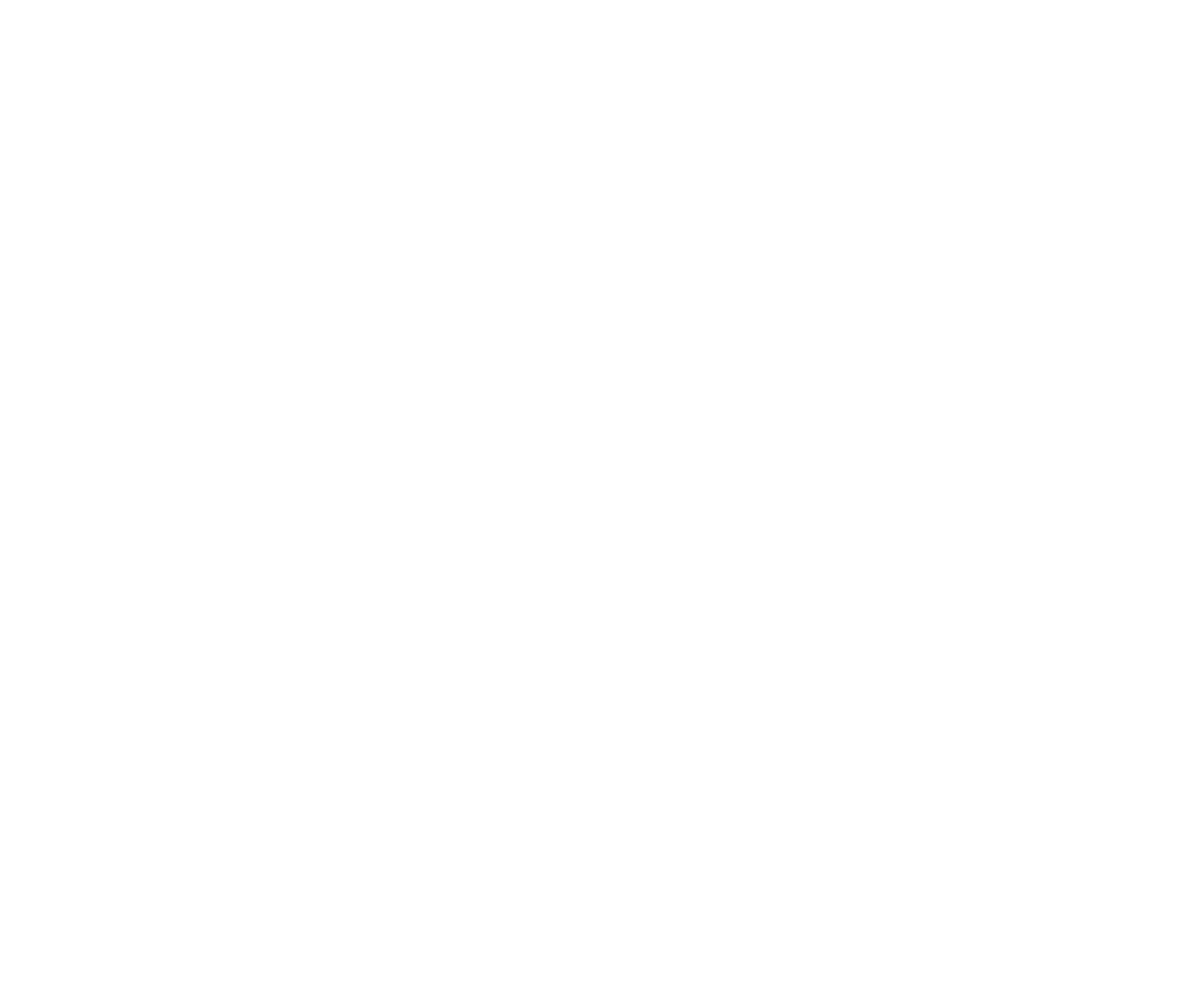
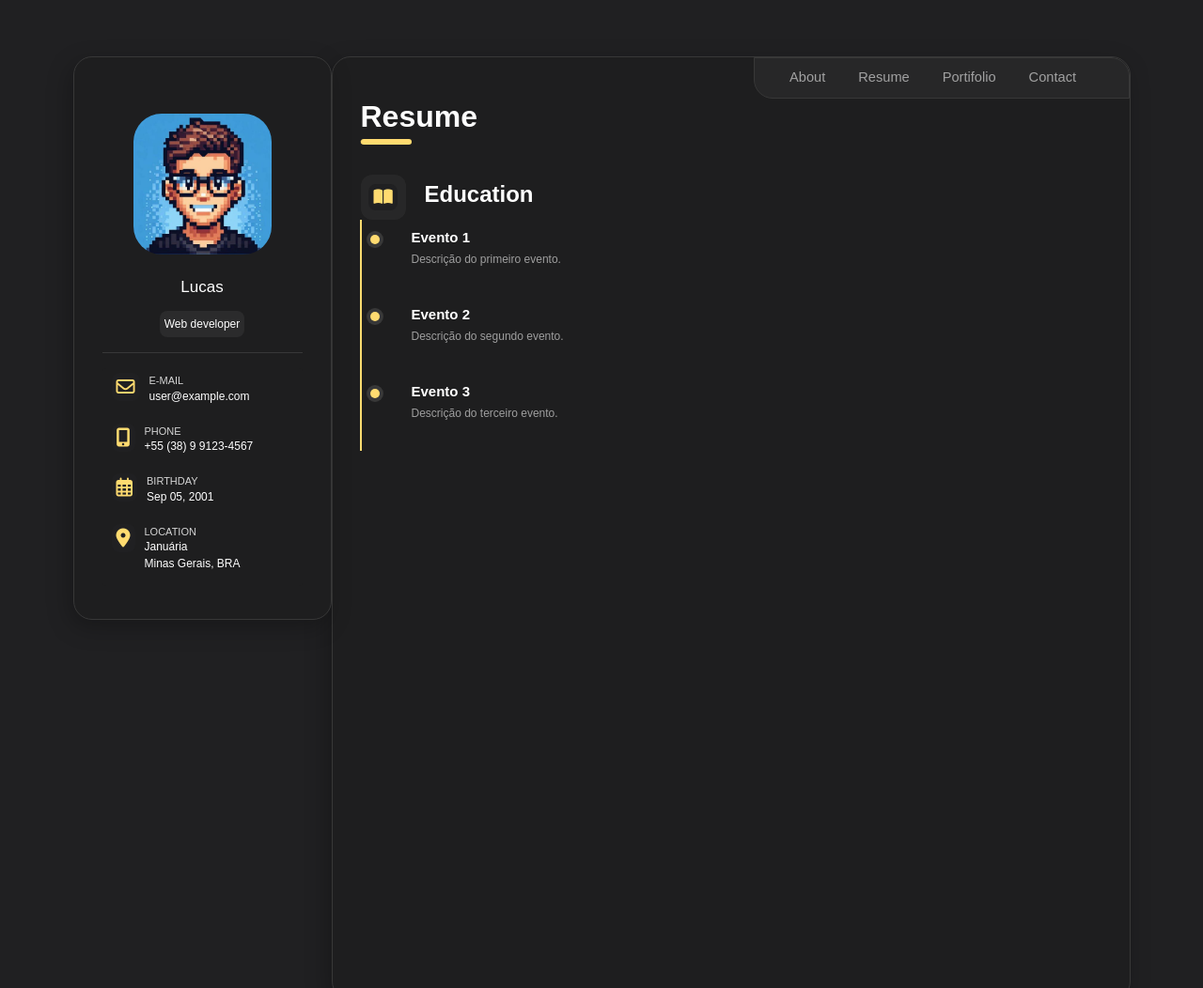
Before and after one commit to iamlucasmagalhaes/personal-portfolio, a plain HTML site: page resume.html in a window 1280 px wide. Shown: the top 1052 px of the page at 94% size. Before the commit the page ends 800 px from the top, so only its background shows below. Drawn offline with nearby package versions, Linux system fonts and the light colour scheme.

Commit message:
education section finished

```diff
--- a/resume.html
+++ b/resume.html
@@ -0,0 +1,139 @@
+<!DOCTYPE html>
+<html lang="pt-br">
+<head>
+    <meta charset="UTF-8">
+    <meta name="viewport" content="width=device-width, initial-scale=1.0">
+    <!--Bootstrap-->
+    <link href="https://cdn.jsdelivr.net/npm/bootstrap@5.3.3/dist/css/bootstrap.min.css" rel="stylesheet" integrity="sha384-QWTKZyjpPEjISv5WaRU9OFeRpok6YctnYmDr5pNlyT2bRjXh0JMhjY6hW+ALEwIH" crossorigin="anonymous">
+    <script defer src="https://cdn.jsdelivr.net/npm/bootstrap@5.3.3/dist/js/bootstrap.bundle.min.js" integrity="sha384-YvpcrYf0tY3lHB60NNkmXc5s9fDVZLESaAA55NDzOxhy9GkcIdslK1eN7N6jIeHz" crossorigin="anonymous"></script>
+    <!--Fonts-->
+    <link rel="preconnect" href="https://fonts.googleapis.com">
+    <link rel="preconnect" href="https://fonts.gstatic.com" crossorigin>
+    <link href="https://fonts.googleapis.com/css2?family=Poppins:wght@300;400;500;600&display=swap" rel="stylesheet">
+    <link rel="stylesheet" href="https://cdnjs.cloudflare.com/ajax/libs/font-awesome/6.7.1/css/all.min.css" integrity="sha512-5Hs3dF2AEPkpNAR7UiOHba+lRSJNeM2ECkwxUIxC1Q/FLycGTbNapWXB4tP889k5T5Ju8fs4b1P5z/iB4nMfSQ==" crossorigin="anonymous" referrerpolicy="no-referrer" />
+    <!--CSS-->
+    <link rel="stylesheet" href="style/style.css">
+    <link rel="stylesheet" href="style/timeline.css">
+    <title>Document</title>
+</head>
+<body>
+    <div class="container">
+        <div class="container-md">
+            <img src="assets/127453899.jpeg" alt="" class="porfile-img">
+
+            <div class="info-content">
+                <h1>Lucas</h1>
+
+                <span>Web developer</span>
+            </div>
+
+            <div class="sidebar-info">
+                <div class="separator"></div>
+                <ul class="list-group">
+                    <li class="list-group-item">
+                        <div class="icon-box">
+                            <i class="fa-regular fa-envelope"></i>
+                        </div>
+                        <div class="contact-info">
+                            <p class="email-title">E-mail</p>
+                            <p class="email-example">user@example.com</p>
+                        </div>
+                    </li>
+                    <li class="list-group-item">
+                        <div class="icon-box">
+                            <i class="fa-solid fa-mobile-screen-button"></i>
+                        </div>
+                        <div class="contact-info">
+                            <p class="email-title">Phone</p>
+                            <p class="email-example">+55 (38) 9 9123-4567</p>
+                        </div>
+                    </li>
+                    <li class="list-group-item">
+                        <div class="icon-box">
+                            <i class="fa-regular fa-calendar-days"></i>
+                        </div>
+                        <div class="contact-info">
+                            <p class="email-title">Birthday</p>
+                            <p class="email-example">Sep 05, 2001</p>
+                        </div>
+                    </li>
+                    <li class="list-group-item">
+                        <div class="icon-box">
+                            <i class="fa-solid fa-location-dot"></i>
+                        </div>
+                        <div class="contact-info">
+                            <p class="email-title">Location</p>
+                            <p class="email-example">Januária <br> Minas Gerais, BRA</p>
+                        </div>
+                    </li>
+                </ul>
+            </div>
+
+        </div>
+        <div class="container-lg">
+            <div class="container-nav-and-title">
+                <span></span>
+                <nav class="navbar navbar-expand-lg">
+                    <div class="container-fluid">
+                      <button class="navbar-toggler" type="button" data-bs-toggle="collapse" data-bs-target="#navbarNavAltMarkup" aria-controls="navbarNavAltMarkup" aria-expanded="false" aria-label="Toggle navigation">
+                        <span class="navbar-toggler-icon"></span>
+                      </button>
+                      <div class="collapse navbar-collapse" id="navbarNavAltMarkup">
+                        <div class="navbar-nav">
+                          <a class="nav-link" aria-current="page" href="index.html">About</a>
+                          <a class="nav-link" href="resume.html">Resume</a>
+                          <a class="nav-link" href="portifolio.html">Portifolio</a>
+                          <a class="nav-link" href="contact.html">Contact</a>
+                        </div>
+                      </div>
+                    </div>
+                </nav>
+            </div>
+
+            <header class="article-title">
+                <h2>Resume</h2>
+                <span>testetestetestetesteteste</span>
+            </header>
+
+            <article class="education-content">
+                <div class="book-icon-and-text">
+                    <div class="bakcground-book">
+                        <i class="fa-solid fa-book-open"></i>
+                    </div>
+                    <h3>Education</h3>
+                </div>
+
+
+                <div class="timeline-content">
+                    <div class="timeline">
+                        <div class="event">
+                            <div class="dot"></div>
+                            <div class="content">
+                                <h3>Evento 1</h3>
+                                <p>Descrição do primeiro evento.</p>
+                            </div>
+                        </div>
+                        <div class="event">
+                            <div class="dot"></div>
+                            <div class="content">
+                                <h3>Evento 2</h3>
+                                <p>Descrição do segundo evento.</p>
+                            </div>
+                        </div>
+                        <div class="event">
+                            <div class="dot"></div>
+                            <div class="content">
+                                <h3>Evento 3</h3>
+                                <p>Descrição do terceiro evento.</p>
+                            </div>
+                        </div>
+                    </div>
+
+                </div>
+
+            </article>
+
+        </div>
+    </div>
+</body>
+</html>
--- a/style/style.css
+++ b/style/style.css
@@ -170,13 +170,15 @@ nav{
     color: hsl(45, 100%, 72%);
 }
 
-.container-info h2{
+.container-info h2,
+.article-title h2{
     font-size: 3.2rem;
     color: white;
     font-weight: 700;
 }
 
-.container-info span{
+.container-info span,
+.article-title span{
     font-size: .5rem;
     color: hsl(45, 100%, 72%);
     background: hsl(45, 100%, 72%);
@@ -280,3 +282,30 @@ nav{
     font-size: 1.2rem;
     text-align: justify;
 }
+
+.book-icon-and-text{
+    margin-top: 3rem;
+    display: flex;
+    align-items: center;
+    gap: 2rem;
+}
+
+.bakcground-book{
+    display: flex;
+    align-items: center;
+    background: hsla(240, 1%, 17%, 0.75);
+    backdrop-filter: blur(10px);
+    width: 48px;
+    height: 48px;
+    border-radius: 12px;
+}
+
+.bakcground-book i{
+    font-size: 18px;
+    text-align: center;
+    margin: auto;
+}
+
+.book-icon-and-text h3{
+    font-weight: 600;
+}
--- /dev/null
+++ b/style/timeline.css
@@ -0,0 +1,56 @@
+.timeline-content{
+    font-family: Arial, sans-serif;
+    display: flex;
+    justify-content: center;
+    align-items: flex-start;
+    height: 100vh;
+    margin-left: -530px;
+}
+
+.timeline {
+    position: relative;
+    width: 300px;
+    padding-left: 30px;
+}
+
+.event {
+    position: relative;
+    margin-bottom: 30px;
+}
+
+.dot {
+    position: absolute;
+    left: -14px;
+    top: 16px;
+    width: 10px;
+    height: 10px;
+    background-color: hsl(45, 100%, 72%);
+    border-radius: 50%;
+    box-shadow: 0 0 0 4px hsl(0, 0%, 22%);
+}
+
+.content {
+    padding-left: 30px;
+    padding-top: 10px;
+}
+.content h3 {
+    margin-bottom: 5px;
+    font-size: 1.5rem;
+}
+
+.content p{
+    color: var(--light-gray-70);
+    font-weight: 300;
+    font-size: 1.2rem;
+    line-height: 1.6;
+}
+
+.timeline::before {
+    content: '';
+    position: absolute;
+    left: 5px;
+    top: 0;
+    width: 2px;
+    height: 100%;
+    background-color: hsl(45, 100%, 72%);
+}
```
